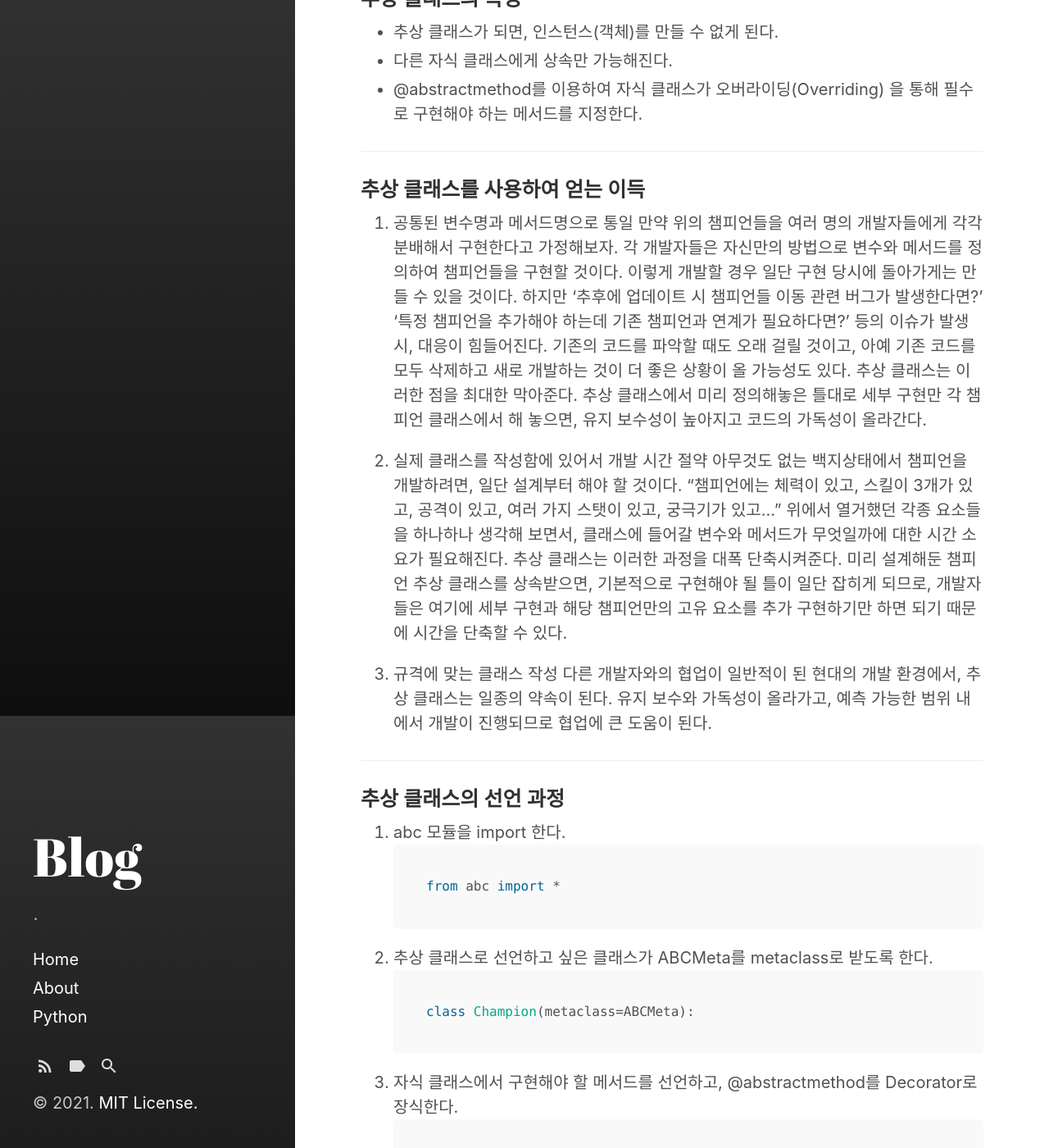
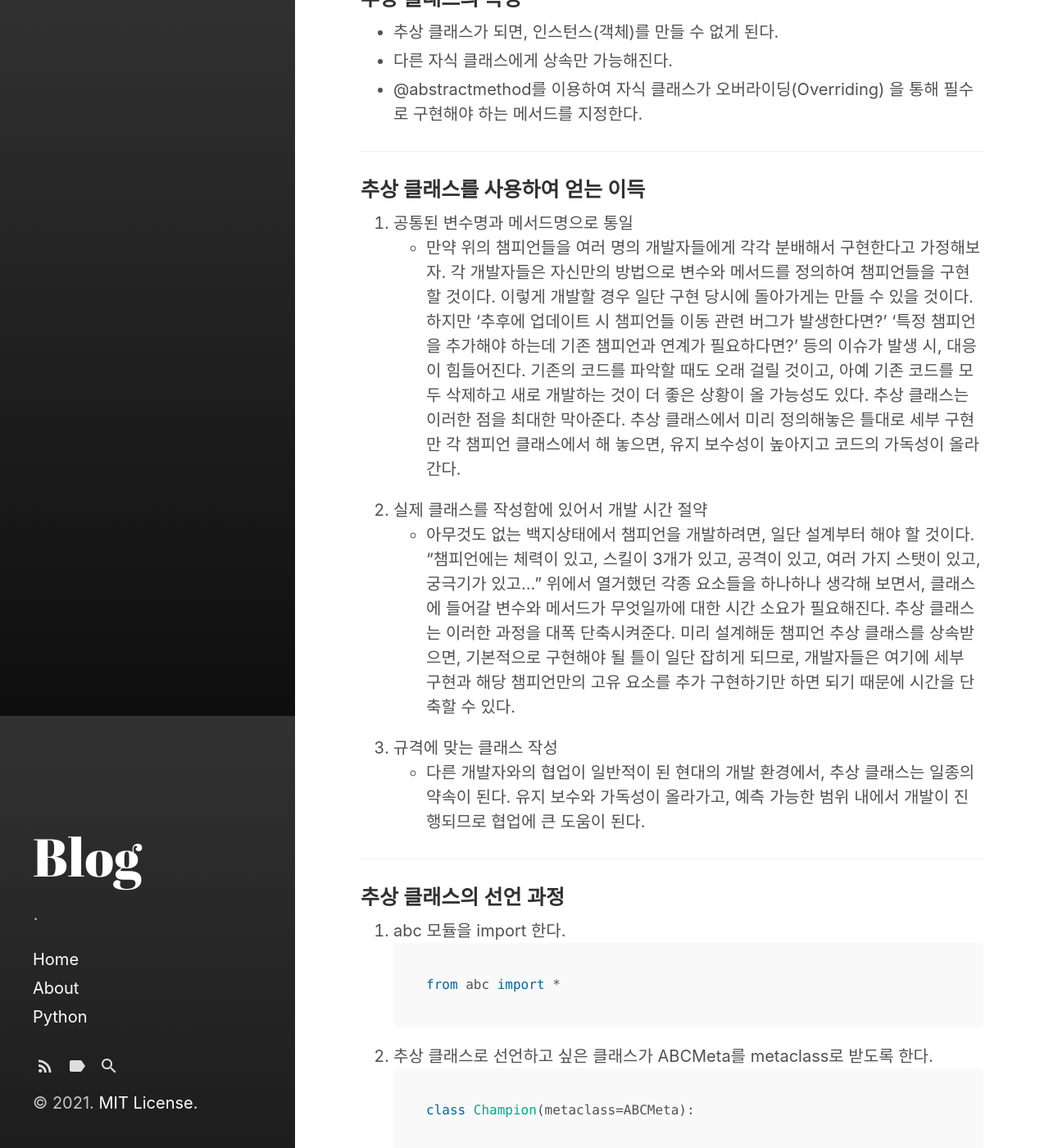
Before and after one commit to yonghwanjang0/yonghwanjang0.github.io, a Jekyll site: the page built from _posts/2021-05-16-[Python] Class - Abstract Class.md, in a window 1280 px wide and 1400 px high, scrolled down 927 px. Shown: the whole window at 82% size. Built offline with Jekyll 4.4.1, drawn with Linux system fonts in a browser that asks for light colours.

```diff
--- a/_posts/2021-05-16-[Python] Class - Abstract Class.md
+++ b/_posts/2021-05-16-[Python] Class - Abstract Class.md
@@ -29,13 +29,13 @@ OOP의 다형성(Polymorphism) 특성을 살리는 방식이다.
 - - -
 ### 추상 클래스를 사용하여 얻는 이득
 1. 공통된 변수명과 메서드명으로 통일
-만약 위의 챔피언들을 여러 명의 개발자들에게 각각 분배해서 구현한다고 가정해보자. 각 개발자들은 자신만의 방법으로 변수와 메서드를 정의하여 챔피언들을 구현할 것이다. 이렇게 개발할 경우 일단 구현 당시에 돌아가게는 만들 수 있을 것이다. 하지만 '추후에 업데이트 시 챔피언들 이동 관련 버그가 발생한다면?' '특정 챔피언을 추가해야 하는데 기존 챔피언과 연계가 필요하다면?' 등의 이슈가 발생 시, 대응이 힘들어진다. 기존의 코드를 파악할 때도 오래 걸릴 것이고, 아예 기존 코드를 모두 삭제하고 새로 개발하는 것이 더 좋은 상황이 올 가능성도 있다. 추상 클래스는 이러한 점을 최대한 막아준다. 추상 클래스에서 미리 정의해놓은 틀대로 세부 구현만 각 챔피언 클래스에서 해 놓으면, 유지 보수성이 높아지고 코드의 가독성이 올라간다.
+* 만약 위의 챔피언들을 여러 명의 개발자들에게 각각 분배해서 구현한다고 가정해보자. 각 개발자들은 자신만의 방법으로 변수와 메서드를 정의하여 챔피언들을 구현할 것이다. 이렇게 개발할 경우 일단 구현 당시에 돌아가게는 만들 수 있을 것이다. 하지만 '추후에 업데이트 시 챔피언들 이동 관련 버그가 발생한다면?' '특정 챔피언을 추가해야 하는데 기존 챔피언과 연계가 필요하다면?' 등의 이슈가 발생 시, 대응이 힘들어진다. 기존의 코드를 파악할 때도 오래 걸릴 것이고, 아예 기존 코드를 모두 삭제하고 새로 개발하는 것이 더 좋은 상황이 올 가능성도 있다. 추상 클래스는 이러한 점을 최대한 막아준다. 추상 클래스에서 미리 정의해놓은 틀대로 세부 구현만 각 챔피언 클래스에서 해 놓으면, 유지 보수성이 높아지고 코드의 가독성이 올라간다.
 
 2. 실제 클래스를 작성함에 있어서 개발 시간 절약
-아무것도 없는 백지상태에서 챔피언을 개발하려면, 일단 설계부터 해야 할 것이다. "챔피언에는 체력이 있고, 스킬이 3개가 있고, 공격이 있고, 여러 가지 스탯이 있고, 궁극기가 있고..." 위에서 열거했던 각종 요소들을 하나하나 생각해 보면서, 클래스에 들어갈 변수와 메서드가 무엇일까에 대한 시간 소요가 필요해진다. 추상 클래스는 이러한 과정을 대폭 단축시켜준다. 미리 설계해둔 챔피언 추상 클래스를 상속받으면, 기본적으로 구현해야 될 틀이 일단 잡히게 되므로, 개발자들은 여기에 세부 구현과 해당 챔피언만의 고유 요소를 추가 구현하기만 하면 되기 때문에 시간을 단축할 수 있다.
+* 아무것도 없는 백지상태에서 챔피언을 개발하려면, 일단 설계부터 해야 할 것이다. "챔피언에는 체력이 있고, 스킬이 3개가 있고, 공격이 있고, 여러 가지 스탯이 있고, 궁극기가 있고..." 위에서 열거했던 각종 요소들을 하나하나 생각해 보면서, 클래스에 들어갈 변수와 메서드가 무엇일까에 대한 시간 소요가 필요해진다. 추상 클래스는 이러한 과정을 대폭 단축시켜준다. 미리 설계해둔 챔피언 추상 클래스를 상속받으면, 기본적으로 구현해야 될 틀이 일단 잡히게 되므로, 개발자들은 여기에 세부 구현과 해당 챔피언만의 고유 요소를 추가 구현하기만 하면 되기 때문에 시간을 단축할 수 있다.
 
 3. 규격에 맞는 클래스 작성
-다른 개발자와의 협업이 일반적이 된 현대의 개발 환경에서, 추상 클래스는 일종의 약속이 된다. 유지 보수와 가독성이 올라가고, 예측 가능한 범위 내에서 개발이 진행되므로 협업에 큰 도움이 된다.
+* 다른 개발자와의 협업이 일반적이 된 현대의 개발 환경에서, 추상 클래스는 일종의 약속이 된다. 유지 보수와 가독성이 올라가고, 예측 가능한 범위 내에서 개발이 진행되므로 협업에 큰 도움이 된다.
 
 - - -
 ### 추상 클래스의 선언 과정
```
